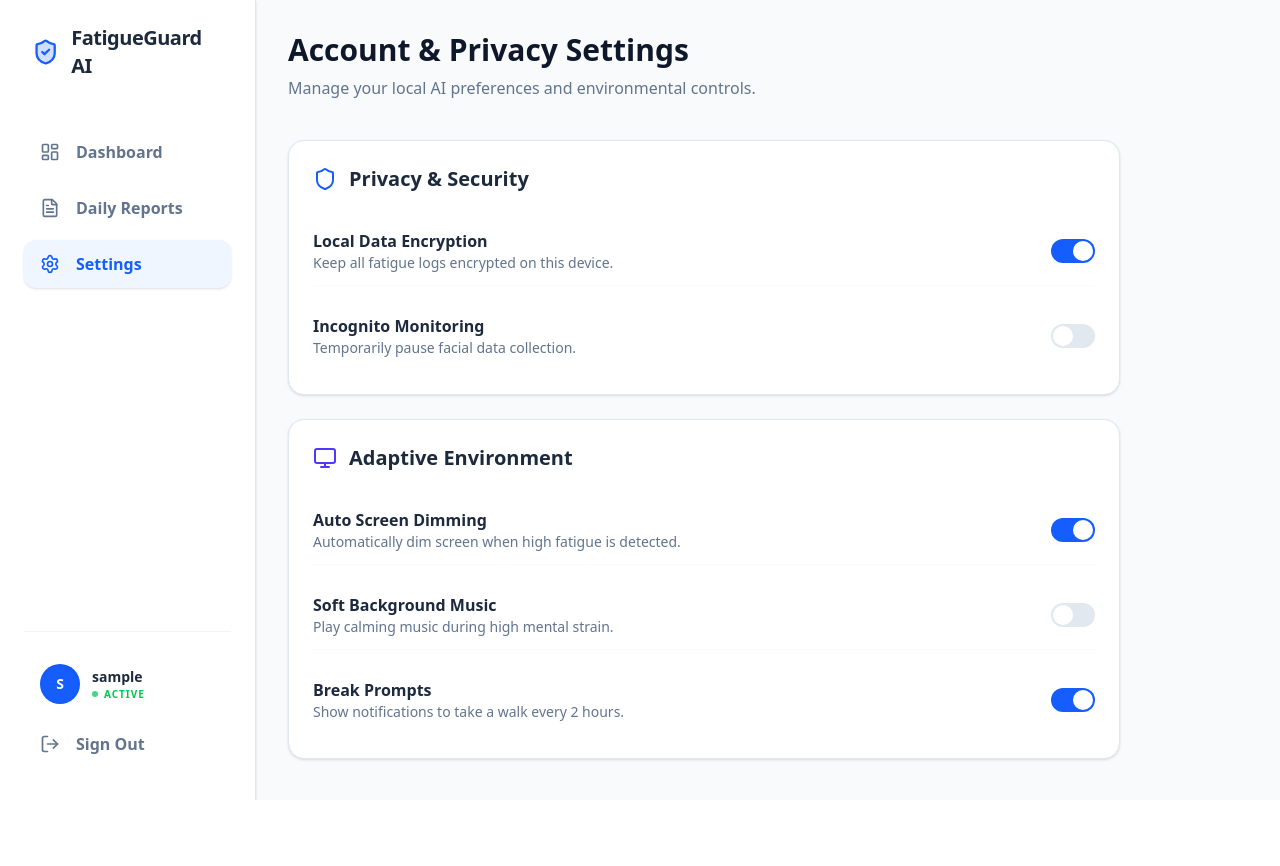
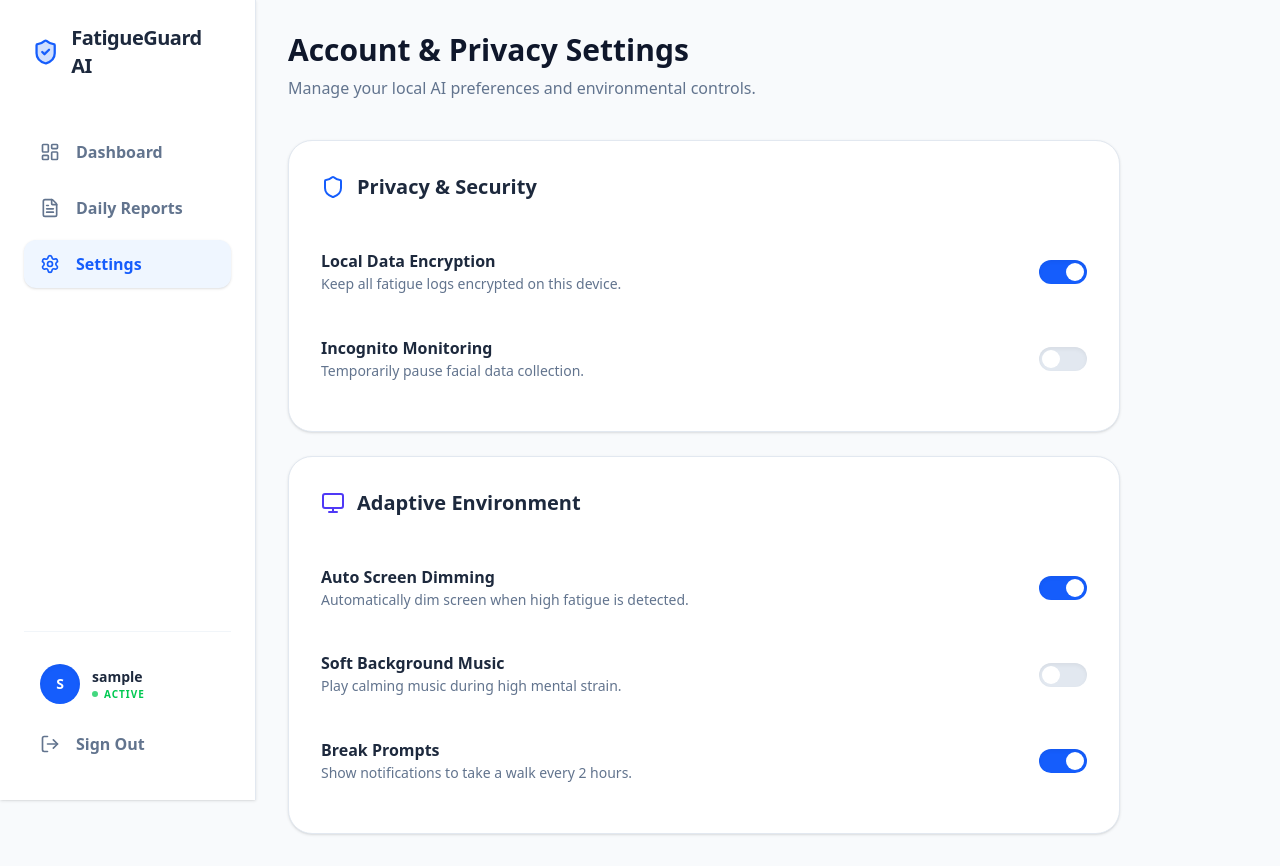
Before and after one commit to PrernaJha07/fatigue-guard-frontend, a React (Vite) app in the folder AI_Fatigue_System/frontend/: page /settings in a window 1280 px wide. Before the commit the page ends 800 px from the top, so only its background shows below. Built offline with nearby package versions, Linux system fonts and the light colour scheme; sample sign-in values are in the browser's storage; the HTML template or start-up script is replaced by a standard one.

Commit message:
Refactor Settings component for localStorage support
Enhanced the Settings component to load and save user preferences from localStorage. Updated the SettingToggle component to accept checked state and onChange handler.

```diff
--- a/AI_Fatigue_System/frontend/src/pages/Settings.jsx
+++ b/AI_Fatigue_System/frontend/src/pages/Settings.jsx
@@ -1,35 +1,96 @@
-import React, { useState } from 'react';
-import { Bell, Shield, Monitor, Music, EyeOff } from 'lucide-react';
+import React, { useState, useEffect } from 'react';
+import { Bell, Shield, Monitor, Music, EyeOff, Check } from 'lucide-react';
 
 const Settings = () => {
+  // Load settings from localStorage or use defaults
+  const [settings, setSettings] = useState(() => {
+    const saved = localStorage.getItem('fatigue_settings');
+    return saved ? JSON.parse(saved) : {
+      encryption: true,
+      incognito: false,
+      dimming: true,
+      music: false,
+      prompts: true
+    };
+  });
+
+  const [showSaved, setShowSaved] = useState(false);
+
+  // Auto-save whenever a setting changes
+  useEffect(() => {
+    localStorage.setItem('fatigue_settings', JSON.stringify(settings));
+    // Trigger a small "Saved" toast
+    setShowSaved(true);
+    const timer = setTimeout(() => setShowSaved(false), 2000);
+    return () => clearTimeout(timer);
+  }, [settings]);
+
+  const toggleSetting = (key) => {
+    setSettings(prev => ({ ...prev, [key]: !prev[key] }));
+  };
+
   return (
-    <div className="p-8 max-w-4xl animate-in fade-in duration-500">
-      <h1 className="text-3xl font-bold text-slate-900 mb-2">Account & Privacy Settings</h1>
-      <p className="text-slate-500 mb-10">Manage your local AI preferences and environmental controls.</p>
+    <div className="p-8 max-w-4xl animate-in fade-in slide-in-from-bottom-4 duration-700">
+      <div className="flex justify-between items-start mb-10">
+        <div>
+          <h1 className="text-3xl font-bold text-slate-900 mb-2">Account & Privacy Settings</h1>
+          <p className="text-slate-500">Manage your local AI preferences and environmental controls.</p>
+        </div>
+
+        {/* Dynamic Save Indicator */}
+        <div className={`flex items-center gap-2 px-4 py-2 rounded-full bg-emerald-50 text-emerald-600 text-xs font-bold transition-opacity duration-300 ${showSaved ? 'opacity-100' : 'opacity-0'}`}>
+          <Check size={14} /> Preferences Synced
+        </div>
+      </div>
 
       <div className="space-y-6">
         {/* Privacy Section */}
-        <section className="bg-white p-6 rounded-2xl border border-slate-200 shadow-sm">
-          <div className="flex items-center gap-3 mb-6 text-blue-600">
+        <section className="bg-white p-8 rounded-3xl border border-slate-200 shadow-sm transition-all hover:shadow-md">
+          <div className="flex items-center gap-3 mb-8 text-blue-600">
             <Shield size={24} />
             <h2 className="text-xl font-bold text-slate-800">Privacy & Security</h2>
           </div>
-          <div className="space-y-4">
-            <SettingToggle title="Local Data Encryption" description="Keep all fatigue logs encrypted on this device." defaultChecked />
-            <SettingToggle title="Incognito Monitoring" description="Temporarily pause facial data collection." />
+          <div className="space-y-2">
+            <SettingToggle
+              title="Local Data Encryption"
+              description="Keep all fatigue logs encrypted on this device."
+              checked={settings.encryption}
+              onChange={() => toggleSetting('encryption')}
+            />
+            <SettingToggle
+              title="Incognito Monitoring"
+              description="Temporarily pause facial data collection."
+              checked={settings.incognito}
+              onChange={() => toggleSetting('incognito')}
+            />
           </div>
         </section>
 
         {/* Adaptive Environment Section */}
-        <section className="bg-white p-6 rounded-2xl border border-slate-200 shadow-sm">
-          <div className="flex items-center gap-3 mb-6 text-indigo-600">
+        <section className="bg-white p-8 rounded-3xl border border-slate-200 shadow-sm transition-all hover:shadow-md">
+          <div className="flex items-center gap-3 mb-8 text-indigo-600">
             <Monitor size={24} />
             <h2 className="text-xl font-bold text-slate-800">Adaptive Environment</h2>
           </div>
-          <div className="space-y-4">
-            <SettingToggle title="Auto Screen Dimming" description="Automatically dim screen when high fatigue is detected." defaultChecked />
-            <SettingToggle title="Soft Background Music" description="Play calming music during high mental strain." />
-            <SettingToggle title="Break Prompts" description="Show notifications to take a walk every 2 hours." defaultChecked />
+          <div className="space-y-2">
+            <SettingToggle
+              title="Auto Screen Dimming"
+              description="Automatically dim screen when high fatigue is detected."
+              checked={settings.dimming}
+              onChange={() => toggleSetting('dimming')}
+            />
+            <SettingToggle
+              title="Soft Background Music"
+              description="Play calming music during high mental strain."
+              checked={settings.music}
+              onChange={() => toggleSetting('music')}
+            />
+            <SettingToggle
+              title="Break Prompts"
+              description="Show notifications to take a walk every 2 hours."
+              checked={settings.prompts}
+              onChange={() => toggleSetting('prompts')}
+            />
           </div>
         </section>
       </div>
@@ -37,15 +98,20 @@ const Settings = () => {
   );
 };
 
-const SettingToggle = ({ title, description, defaultChecked }) => (
-  <div className="flex items-center justify-between py-3 border-b border-slate-50 last:border-0">
-    <div>
-      <h3 className="font-semibold text-slate-800">{title}</h3>
-      <p className="text-sm text-slate-500">{description}</p>
+const SettingToggle = ({ title, description, checked, onChange }) => (
+  <div className="flex items-center justify-between py-4 group">
+    <div className="max-w-[80%]">
+      <h3 className="font-bold text-slate-800 group-hover:text-blue-600 transition-colors">{title}</h3>
+      <p className="text-sm text-slate-500 leading-relaxed">{description}</p>
     </div>
     <label className="relative inline-flex items-center cursor-pointer">
-      <input type="checkbox" defaultChecked={defaultChecked} className="sr-only peer" />
-      <div className="w-11 h-6 bg-slate-200 peer-focus:outline-none rounded-full peer peer-checked:after:translate-x-full peer-checked:bg-blue-600 after:content-[''] after:absolute after:top-[2px] after:left-[2px] after:bg-white after:rounded-full after:h-5 after:w-5 after:transition-all"></div>
+      <input
+        type="checkbox"
+        checked={checked}
+        onChange={onChange}
+        className="sr-only peer"
+      />
+      <div className="w-12 h-6 bg-slate-200 peer-focus:outline-none rounded-full peer peer-checked:after:translate-x-6 peer-checked:bg-blue-600 after:content-[''] after:absolute after:top-[3px] after:left-[3px] after:bg-white after:rounded-full after:h-[18px] after:w-[18px] after:transition-all shadow-inner"></div>
     </label>
   </div>
 );
```
